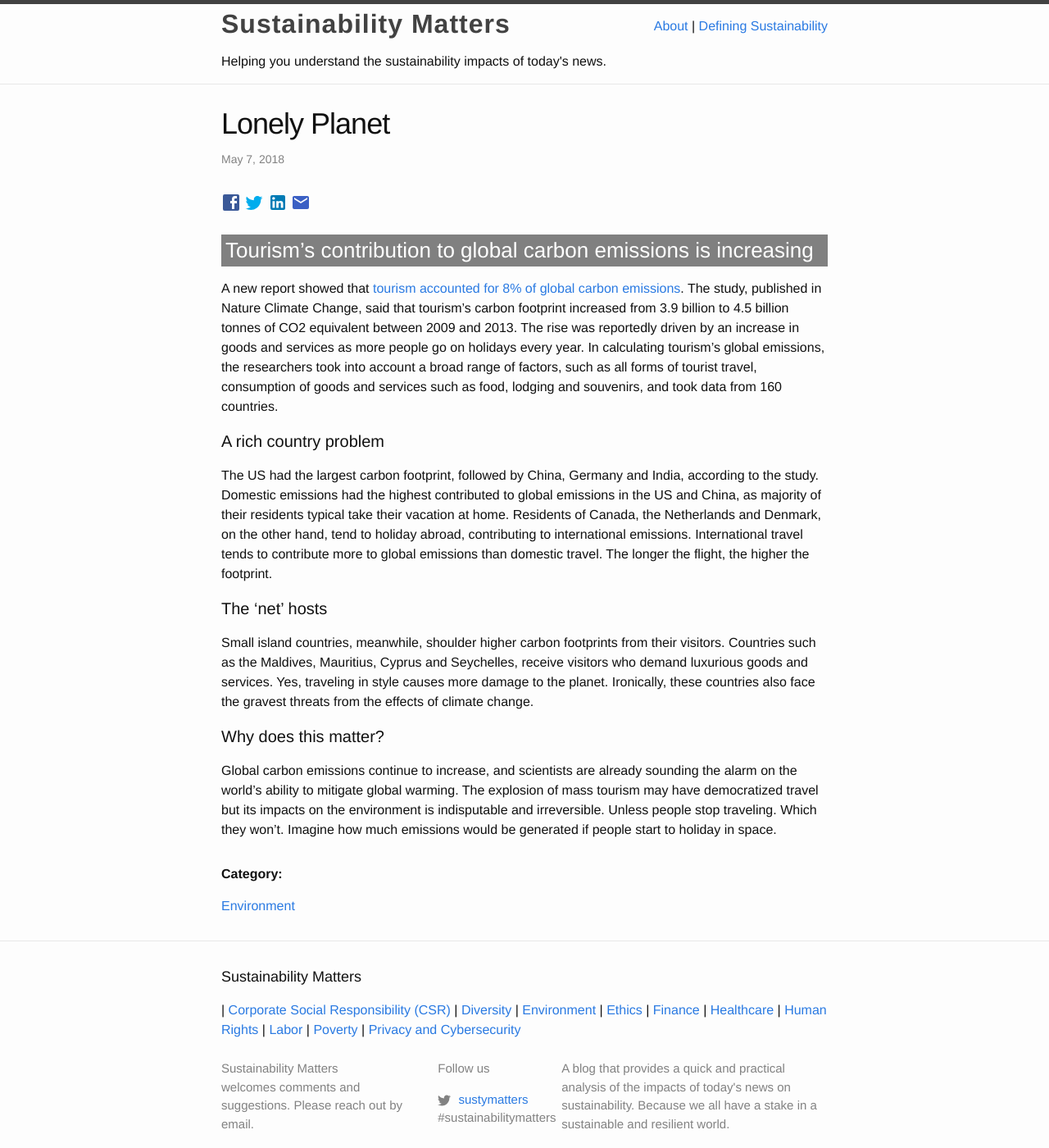
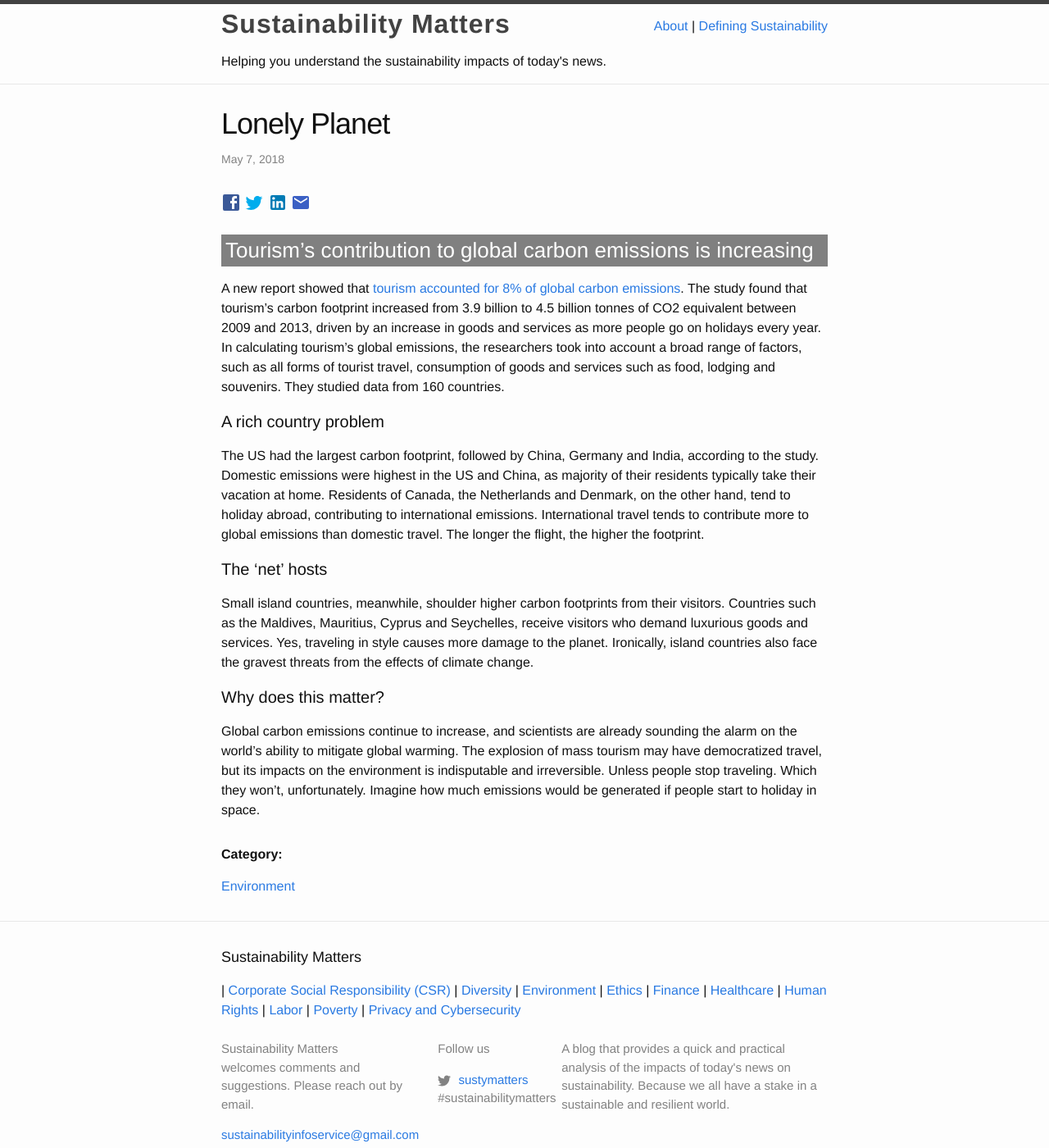
Before and after one commit to Sparkleleuk/Sustainability_Matters, a Jekyll site: the page built from _posts/2018-05-07-tourism.markdown, in a window 1280 px wide and 1400 px high. Shown: the whole window at 82% size. Built offline with Jekyll 4.4.1, drawn with Linux system fonts in a browser that asks for light colours.

Commit message:
fix post

```diff
--- a/_posts/2018-05-07-tourism.markdown
+++ b/_posts/2018-05-07-tourism.markdown
@@ -7,16 +7,16 @@ categories: [Environment]
 
 ### Tourism's contribution to global carbon emissions is increasing
 
-A new report showed that <a href="https://www.ecowatch.com/tourism-global-greenhouse-gas-2566752788.html" target="_blank">tourism accounted for 8% of global carbon emissions</a>. The study, published in Nature Climate Change, said that tourism's carbon footprint increased from 3.9 billion to 4.5 billion tonnes of CO2 equivalent between 2009 and 2013. The rise was reportedly driven by an increase in goods and services as more people go on holidays every year. In calculating tourism's global emissions, the researchers took into account a broad range of factors, such as all forms of tourist travel, consumption of goods and services such as food, lodging and souvenirs, and took data from 160 countries.
+A new report showed that <a href="https://www.ecowatch.com/tourism-global-greenhouse-gas-2566752788.html" target="_blank">tourism accounted for 8% of global carbon emissions</a>. The study found that tourism's carbon footprint increased from 3.9 billion to 4.5 billion tonnes of CO2 equivalent between 2009 and 2013, driven by an increase in goods and services as more people go on holidays every year. In calculating tourism's global emissions, the researchers took into account a broad range of factors, such as all forms of tourist travel, consumption of goods and services such as food, lodging and souvenirs. They studied data from 160 countries.
 
 #### A rich country problem
 
-The US had the largest carbon footprint, followed by China, Germany and India, according to the study. Domestic emissions had the highest contributed to global emissions in the US and China, as majority of their residents typical take their vacation at home. Residents of Canada, the Netherlands and Denmark, on the other hand, tend to holiday abroad, contributing to international emissions. International travel tends to contribute more to global emissions than domestic travel. The longer the flight, the higher the footprint.
+The US had the largest carbon footprint, followed by China, Germany and India, according to the study. Domestic emissions were highest in the US and China, as majority of their residents typically take their vacation at home. Residents of Canada, the Netherlands and Denmark, on the other hand, tend to holiday abroad, contributing to international emissions. International travel tends to contribute more to global emissions than domestic travel. The longer the flight, the higher the footprint.
 
 #### The 'net' hosts
 
-Small island countries, meanwhile, shoulder higher carbon footprints from their visitors. Countries such as the Maldives, Mauritius, Cyprus and Seychelles, receive visitors who demand luxurious goods and services. Yes, traveling in style causes more damage to the planet. Ironically, these countries also face the gravest threats from the effects of climate change.
+Small island countries, meanwhile, shoulder higher carbon footprints from their visitors. Countries such as the Maldives, Mauritius, Cyprus and Seychelles, receive visitors who demand luxurious goods and services. Yes, traveling in style causes more damage to the planet. Ironically, island countries also face the gravest threats from the effects of climate change.
 
 #### Why does this matter?
 
-Global carbon emissions continue to increase, and scientists are already sounding the alarm on the world's ability to mitigate global warming. The explosion of mass tourism may have democratized travel but its impacts on the environment is indisputable and irreversible. Unless people stop traveling. Which they won't. Imagine how much emissions would be generated if people start to holiday in space.
+Global carbon emissions continue to increase, and scientists are already sounding the alarm on the world's ability to mitigate global warming. The explosion of mass tourism may have democratized travel, but its impacts on the environment is indisputable and irreversible. Unless people stop traveling. Which they won't, unfortunately. Imagine how much emissions would be generated if people start to holiday in space.
```
